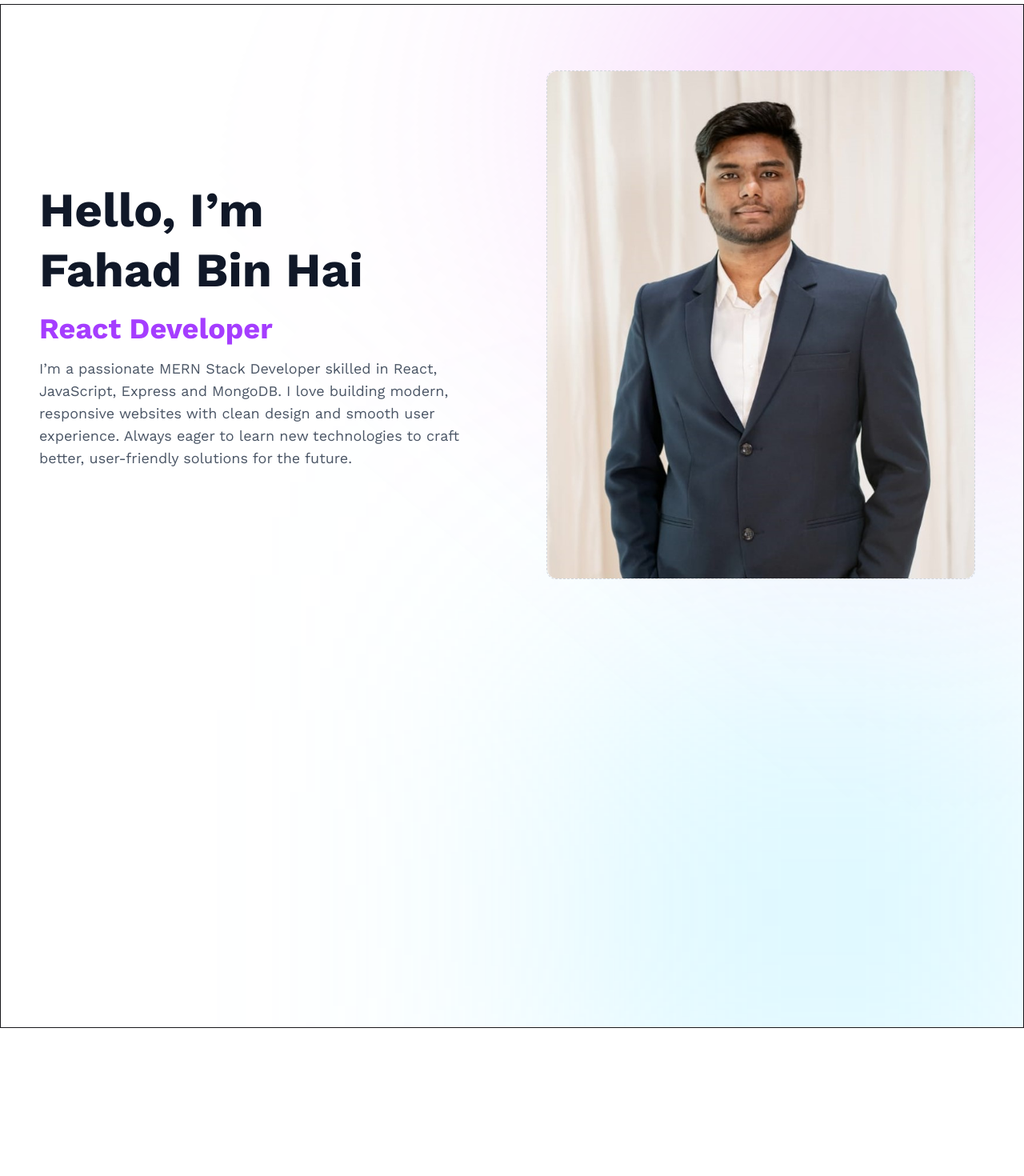
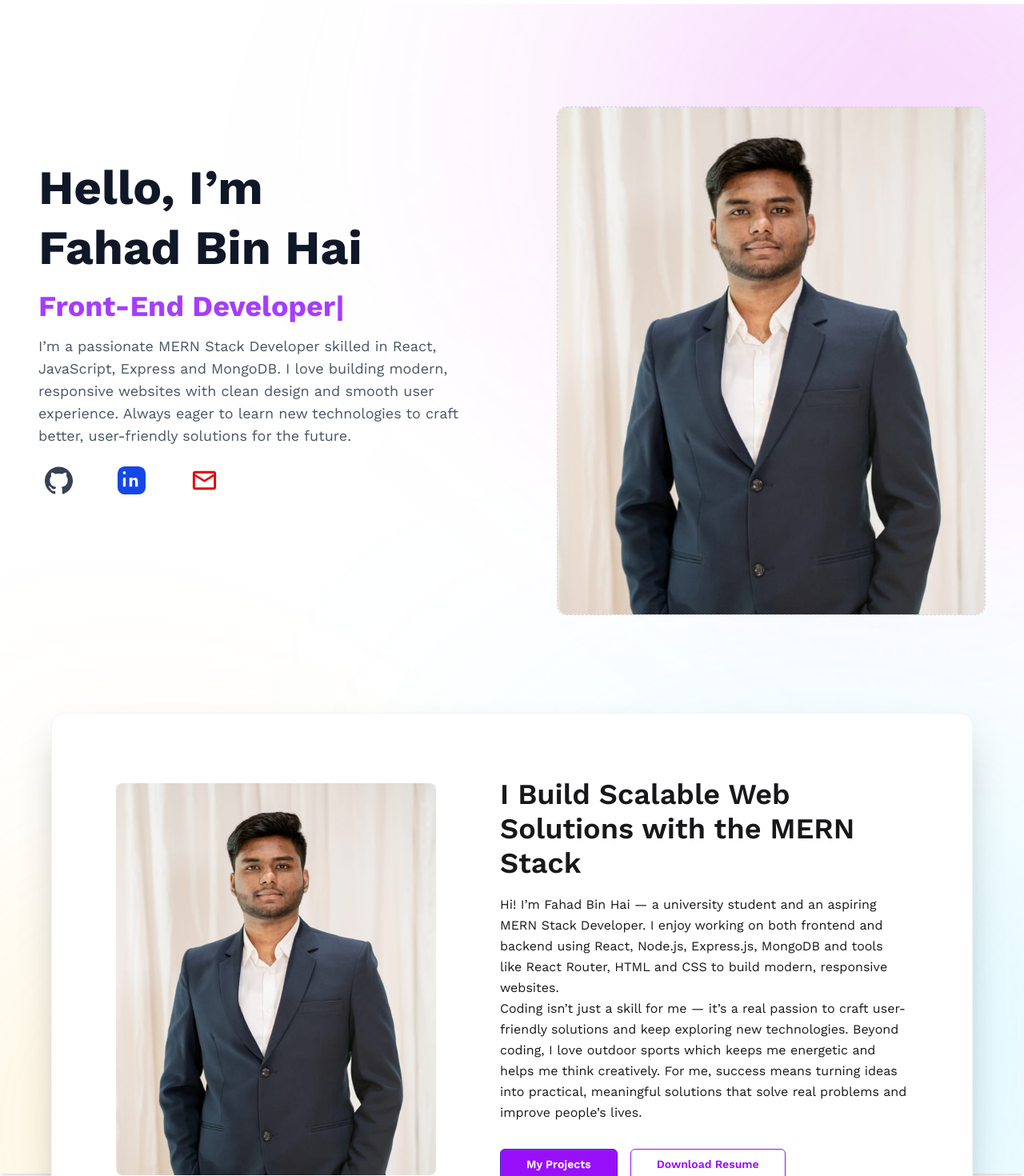
Before and after one commit to Fahadbinhai/fahad-bin-hai-portfolio, a React (Vite) app: page / in a window 1280 px wide. Shown: the part 60-1530 px from the top of the page at 80% size. Before the commit the page ends 1425 px from the top, so only its background shows below. Built offline with nearby package versions, Linux system fonts and the light colour scheme.

Commit message:
added about me section

```diff
--- a/src/Components/HomePage/HomePage.jsx
+++ b/src/Components/HomePage/HomePage.jsx
@@ -1,14 +1,16 @@
 import React from 'react';
 import Navbar from '../../MainComponents/Navbar/Navbar';
 import Banner from '../../MainComponents/Banner/Banner';
+import AboutMe from '../../MainComponents/AboutMe/AboutMe';
 
 const HomePage = () => {
     return (
         <div>
-            <Navbar></Navbar>
-            <Banner></Banner>
-
-
+            <Navbar />
+            <Banner />
+            <div className="2xl:-mt-[30%] md:-mt-[45%] z-20 relative px-4">
+                <AboutMe />
+            </div>
         </div>
     );
 };
--- /dev/null
+++ b/src/MainComponents/AboutMe/AboutMe.jsx
@@ -0,0 +1,68 @@
+import React from 'react';
+import image from '../../assets/logo/super pic.jpg';
+import { Fade } from 'react-awesome-reveal';
+
+const AboutMe = () => {
+    return (
+        <section className="max-w-[95%] md:max-w-5xl xl:max-w-6xl 2xl:max-w-[1400px] mx-auto bg-white shadow-2xl border border-gray-100 p-6 md:p-10 lg:p-16 xl:p-20 2xl:p-24 rounded-2xl">
+            <Fade duration={1500}>
+                <div className="flex flex-col lg:flex-row items-center gap-10 lg:gap-16 xl:gap-20 2xl:gap-24">
+                    {/* Image Section */}
+                    <figure className="
+                        w-full
+                        md:w-[280px]
+                        lg:w-[350px]
+                        xl:w-[400px]
+                        2xl:w-[460px]
+                        shrink-0
+                        relative
+                    ">
+                        <img
+                            className="w-full h-auto lg:h-[calc(100%+80px)] object-cover rounded-lg"
+                            src={image}
+                            alt="Fahad Bin Hai"
+                        />
+                    </figure>
+
+                    {/* Text and Buttons Section */}
+                    <div className="flex flex-col flex-1 text-center lg:text-left">
+                        <h3 className="
+                            text-lg
+                            md:text-3xl
+                            lg:text-3xl
+                            xl:text-[36px]
+                            font-semibold
+                            mb-4
+                        ">
+                            I Build Scalable Web Solutions with the MERN Stack
+                        </h3>
+                        <p className="
+                            text-sm
+                            md:text-base
+                            lg:text-md
+                            xl:text-md
+                            2xl:text-lg
+                            font-normal
+                            leading-relaxed
+                            mb-8
+                        ">
+                            Hi! I’m Fahad Bin Hai — a university student and an aspiring MERN Stack Developer. I enjoy working on both frontend and backend using React, Node.js, Express.js, MongoDB and tools like React Router, HTML and CSS to build modern, responsive websites. <br />
+                            Coding isn’t just a skill for me — it’s a real passion to craft user-friendly solutions and keep exploring new technologies. Beyond coding, I love outdoor sports which keeps me energetic and helps me think creatively. For me, success means turning ideas into practical, meaningful solutions that solve real problems and improve people’s lives.
+                        </p>
+
+                        <div className="flex flex-col sm:flex-row justify-center lg:justify-start gap-4">
+                            <button className="btn btn-primary px-8 py-3 rounded-md text-white bg-purple-600 hover:bg-purple-700 transition">
+                                My Projects
+                            </button>
+                            <button className="btn btn-outline px-8 py-3 rounded-md border-purple-600 text-purple-600 hover:bg-purple-600 hover:text-white transition">
+                                Download Resume
+                            </button>
+                        </div>
+                    </div>
+                </div>
+            </Fade>
+        </section>
+    );
+};
+
+export default AboutMe;
--- a/src/MainComponents/Banner/Banner.jsx
+++ b/src/MainComponents/Banner/Banner.jsx
@@ -1,11 +1,11 @@
 import React from 'react';
 import { ReactTyped } from 'react-typed';
-import picture from '../../assets/logo/super pic.jpg'
-import { Fade, Slide } from 'react-awesome-reveal';
+import picture from '../../assets/logo/super pic.jpg';
+import { Slide } from 'react-awesome-reveal';
 
 const Banner = () => {
     return (
-        <section className="relative w-full h-[160vh] bg-white overflow-hidden border mb-20 ">
+        <section className="relative w-full min-h-screen bg-white overflow-hidden pb-36 lg:pb-[650px] shadow-md ">
 
             {/* Top Right Purple-Pink Ellipse */}
             <div
@@ -19,12 +19,22 @@ const Banner = () => {
                 style={{ backgroundColor: 'rgba(93, 223, 255, 0.4)' }}
             ></div>
 
-            {/* Actual Content */}
-            <div className="relative z-10 flex flex-col-reverse lg:flex-row items-center lg:justify-between lg:gap-15 h-[100vh] max-w-[1650px] mx-auto px-6 lg:px-12">
+            {/* Bottom Left Amber Glow */}
+            <div
+                className="absolute w-[500px] h-[300px] bottom-[-120px] left-[20px] blur-[200px] z-0"
+                style={{
+                    backgroundColor: 'rgba(251,191,36,0.6)',
+                    borderRadius: '60% 40% 30% 70% / 60% 30% 70% 40%',
+                    transform: 'rotate(35deg)'
+                }}
+            ></div>
 
-                {/* Left Side: Text Content */}
+            {/* Main Content */}
+            <div className="relative z-10 flex flex-col-reverse lg:flex-row items-center lg:justify-between gap-10 lg:gap-20 max-w-[1650px] mx-auto px-6 lg:px-12 py-12">
+
+                {/* Left: Text */}
                 <div className="w-full lg:w-1/2 text-center lg:text-left space-y-4">
-                    <Slide direction='right' duration={2500}>
+                    <Slide direction='right' duration={2500} triggerOnce>
                         <h1 className="text-4xl lg:text-6xl font-bold text-gray-900 leading-tight">
                             Hello, I’m <br /> Fahad Bin Hai
                         </h1>
@@ -33,9 +43,11 @@ const Banner = () => {
                             className="text-[#A53DFF] text-2xl md:text-3xl lg:text-4xl font-bold font-volkhov"
                             strings={[
                                 'Web Developer',
+                                'Front-End Developer',
                                 'React Developer',
                                 'MERN Stack Developer',
                                 'Programmer'
+
                             ]}
                             typeSpeed={80}
                             backSpeed={50}
@@ -46,20 +58,73 @@ const Banner = () => {
                         <p className="text-gray-600 text-base mt-4 lg:text-lg">
                             I’m a passionate MERN Stack Developer skilled in React, JavaScript, Express and MongoDB. I love building modern, responsive websites with clean design and smooth user experience. Always eager to learn new technologies to craft better, user-friendly solutions for the future.
                         </p>
+
+                        <div className='flex items-center gap-10'>
+                            {/* Github Icon */}
+                            <a
+                                href="https://github.com/yourusername"
+                                target="_blank"
+                                rel="noopener noreferrer"
+                                className="p-2 rounded-full text-gray-700 hover:text-white hover:bg-gray-800 transition-colors duration-300"
+                                aria-label="GitHub"
+                            >
+                                <svg xmlns="http://www.w3.org/2000/svg" width="35" height="35" viewBox="0 0 24 24" fill="currentColor">
+                                    <path d="M12 0.296c-6.627 0-12 5.373-12 12 0 5.303 3.438 9.8 8.205 11.387.6.111.82-.258.82-.577 0-.285-.01-1.04-.015-2.04-3.338.726-4.042-1.61-4.042-1.61-.546-1.387-1.333-1.756-1.333-1.756-1.089-.745.084-.729.084-.729 1.205.084 1.838 1.236 1.838 1.236 1.07 1.834 2.807 1.304 3.492.997.107-.776.418-1.304.76-1.604-2.665-.303-5.467-1.333-5.467-5.93 0-1.31.468-2.382 1.236-3.222-.124-.303-.536-1.523.117-3.176 0 0 1.008-.322 3.3 1.23.957-.266 1.983-.399 3.003-.404 1.02.005 2.047.138 3.006.404 2.29-1.552 3.295-1.23 3.295-1.23.655 1.653.243 2.873.12 3.176.77.84 1.235 1.912 1.235 3.222 0 4.61-2.807 5.625-5.48 5.92.43.37.823 1.102.823 2.222 0 1.604-.015 2.896-.015 3.286 0 .322.215.694.825.576 4.765-1.588 8.2-6.084 8.2-11.386 0-6.627-5.373-12-12-12z" />
+                                </svg>
+                            </a>
+
+                            {/* Linkedin Icon */}
+                            <a
+                                href="https://linkedin.com/in/yourusername"
+                                target="_blank"
+                                rel="noopener noreferrer"
+                                className="p-2 rounded-full text-blue-700 hover:text-blue-600 hover:bg-blue-600 transition-colors duration-300"
+                                aria-label="LinkedIn"
+                            >
+                                <svg
+                                    xmlns="http://www.w3.org/2000/svg"
+                                    width="35"
+                                    height="35"
+                                    viewBox="0 0 24 24"
+                                    fill="currentColor"
+                                >
+                                    <rect width="24" height="24" rx="6" ry="6" fill="currentColor" />
+                                    <path
+                                        fill="#fff"
+                                        d="M6.94 9.72H4.67v7.53h2.27v-7.53zm-1.14-3a1.3 1.3 0 110-2.6 1.3 1.3 0 010 2.6zm8.84 3h-2.17v1.03h.03c.3-.56 1.04-1.15 2.14-1.15 2.29 0 2.71 1.51 2.71 3.47v4.18h-2.27v-3.71c0-.89-.03-2.03-1.24-2.03-1.24 0-1.43.96-1.43 1.96v3.78H10.1v-7.53h2.48v1.03z"
+                                    />
+                                </svg>
+                            </a>
+
+
+                            {/* Gmail Icon */}
+                            <a
+                                href="mailto:your.email@example.com"
+                                target="_blank"
+                                rel="noopener noreferrer"
+                                className="p-2 rounded-full text-red-600 hover:text-white hover:bg-red-500 transition-colors duration-300"
+                                aria-label="Email"
+                            >
+                                <svg xmlns="http://www.w3.org/2000/svg" width="35" height="35" viewBox="0 0 24 24" fill="currentColor">
+                                    <path d="M20 4H4c-1.104 0-2 .896-2 2v12c0 1.104.896 2 2 2h16c1.104 0 2-.896 2-2V6c0-1.104-.896-2-2-2zm0 2v.511l-8 5.003-8-5.003V6h16zm-16 12V8.489l7.56 4.725a1 1 0 001.08 0L20 8.489V18H4z" />
+                                </svg>
+                            </a>
+                        </div>
+
+
+
+
                     </Slide>
                 </div>
 
-
-                {/* Right Side: Image */}
-                <div className="w-full lg:w-1/2 mb-10 lg:mb-0 flex justify-center">
-                    {/* Replace with actual <img src="" /> later */}
-                    <Slide direction='left' duration={2500}>
-                        <div className="w-[400px] h-[450px] lg:w-[536px] lg:h-[636px] border border-dashed border-gray-300 rounded-xl flex items-center justify-center">
-                            <img className="w-full h-full object-cover rounded-xl" src={picture} alt="" />
+                {/* Right: Image */}
+                <div className="w-full lg:w-1/2 flex justify-center lg:justify-end items-start pt-8 lg:pt-20">
+                    <Slide direction='left' duration={2500} triggerOnce>
+                        <div className="w-[260px] h-[300px] sm:w-[340px] sm:h-[380px] md:w-[400px] md:h-[450px] lg:w-[536px] lg:h-[636px] border border-dashed border-gray-300 rounded-xl flex items-center justify-center">
+                            <img className="w-full h-full object-cover rounded-xl" src={picture} alt="Fahad Bin Hai" />
                         </div>
                     </Slide>
                 </div>
-
 
             </div>
         </section>
```
